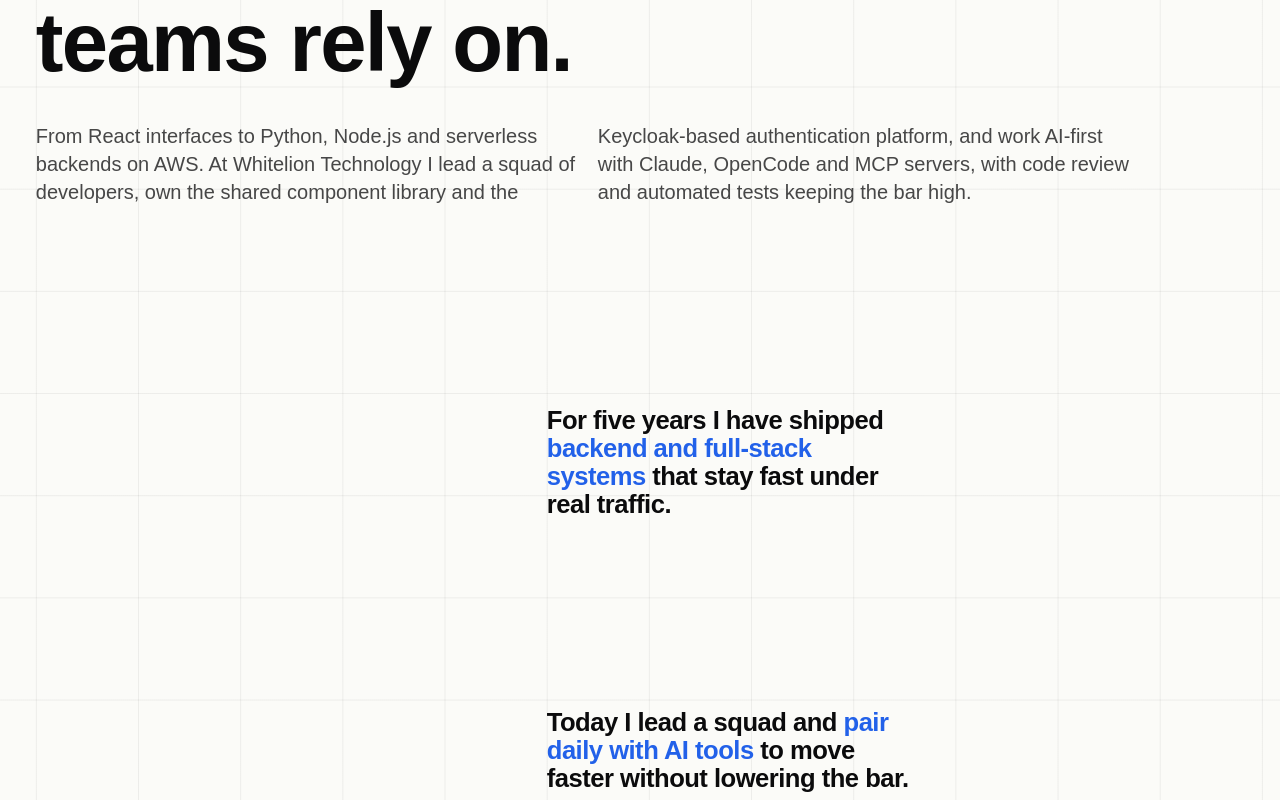
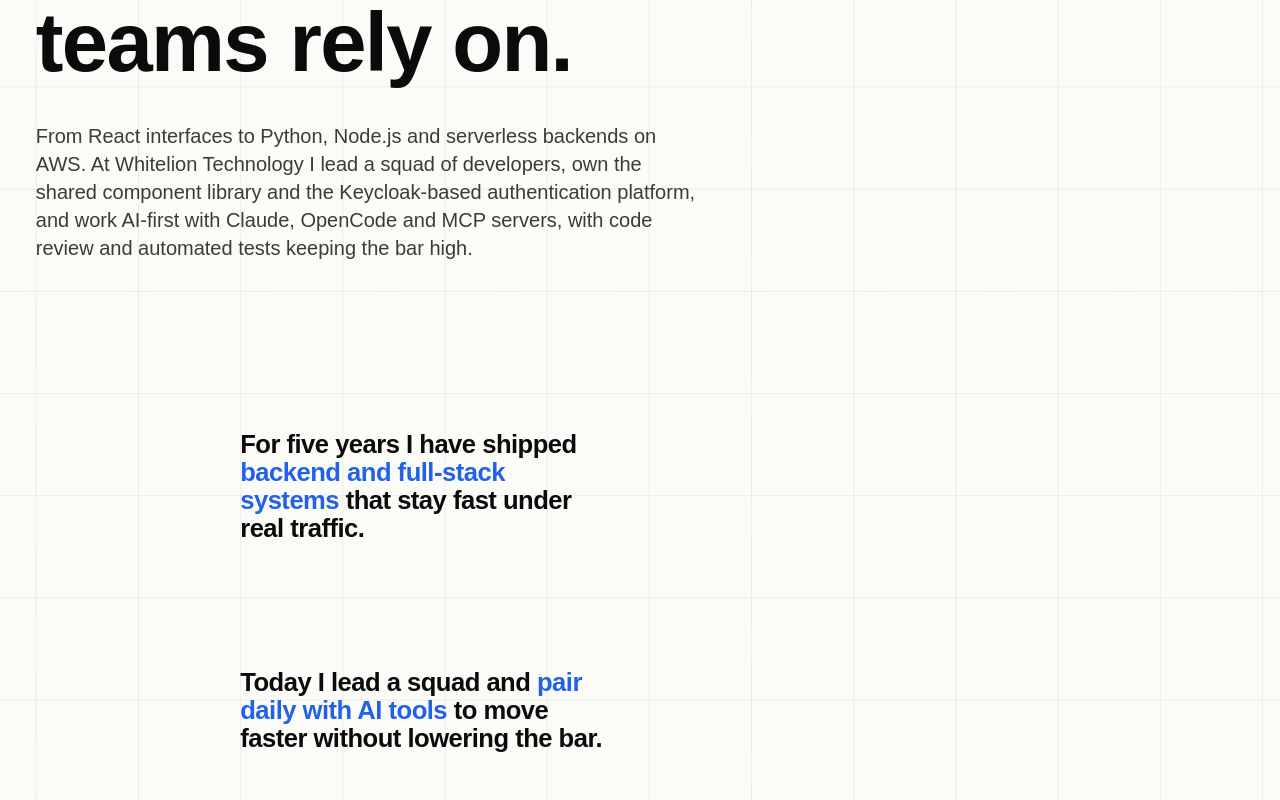
Before and after one commit to wpilares/willpilares, a React (Vite) app: page / in a window 1280 px wide. Shown: the part 1020-1820 px from the top of the page. Built offline with nearby package versions, Linux system fonts and the light colour scheme; a web font is replaced by a local one.

Commit message:
fix(layout): cap content width on wide screens, tighten about layout and scale mascot

```diff
--- a/src/components/chapter/BubbleLine.tsx
+++ b/src/components/chapter/BubbleLine.tsx
@@ -4,6 +4,7 @@ import { Trans } from 'react-i18next'
 export interface BubbleLineProps {
   i18nKey: string
   accentClassName?: string
+  minHeightClassName?: string
 }
 
 const revealClasses = (prefersReducedMotion: boolean, isVisible: boolean) => {
@@ -11,12 +12,16 @@ const revealClasses = (prefersReducedMotion: boolean, isVisible: boolean) => {
   return isVisible ? 'reveal reveal-visible' : 'reveal'
 }
 
-export const BubbleLine = ({ i18nKey, accentClassName = 'text-blue' }: BubbleLineProps) => {
+export const BubbleLine = ({
+  i18nKey,
+  accentClassName = 'text-blue',
+  minHeightClassName = 'min-h-[36svh]',
+}: BubbleLineProps) => {
   const prefersReducedMotion = usePrefersReducedMotion()
   const [ref, isVisible] = useIntersectionObserver<HTMLParagraphElement>({ threshold: 0.4 })
 
   return (
-    <div className="flex min-h-[36svh] items-center">
+    <div className={`flex items-center ${minHeightClassName}`}>
       <p
         ref={ref}
         className={`bubble-line max-w-[26ch] ${revealClasses(prefersReducedMotion, isVisible)}`}
--- a/src/components/header/Header.tsx
+++ b/src/components/header/Header.tsx
@@ -16,7 +16,7 @@ export const Header = () => {
 
   return (
     <header className="absolute left-0 right-0 top-0 z-50 py-5 text-paper">
-      <div className="flex items-center justify-between gap-2 px-[var(--margin)] md:gap-3">
+      <div className="flex items-center justify-between gap-2 px-[var(--inline-inset)] md:gap-3">
         <a
           href="#home"
           className="whitespace-nowrap font-display text-base font-semibold tracking-[-0.02em] md:text-lg"
--- a/src/content/aboutMe/AboutMe.tsx
+++ b/src/content/aboutMe/AboutMe.tsx
@@ -38,17 +38,17 @@ export const AboutMe = () => {
       <div className="grid-page gap-y-20 py-[18svh] md:gap-y-28">
         <div
           ref={headlineRef}
-          className={`reveal col-span-full md:col-span-11 ${headlineVisible ? 'reveal-visible' : ''}`}
+          className={`reveal col-span-full grid grid-cols-subgrid gap-y-10 ${headlineVisible ? 'reveal-visible' : ''}`}
         >
-          <h2 className="display-headline">{t('about.statement')}</h2>
-          <p className="mt-10 text-lg leading-relaxed text-ink/75 md:columns-2 md:gap-[var(--gutter)] md:text-xl">
+          <h2 className="display-headline col-span-full md:col-span-11">{t('about.statement')}</h2>
+          <p className="col-span-full max-w-[60ch] text-lg leading-relaxed text-ink/80 md:col-span-8 md:text-xl">
             {t('about.description')}
           </p>
         </div>
 
-        <div className="col-span-full flex flex-col md:col-start-6 md:col-end-13">
-          <BubbleLine i18nKey="about.lines.one" />
-          <BubbleLine i18nKey="about.lines.two" />
+        <div className="col-span-full flex flex-col md:col-start-3 md:col-span-7">
+          <BubbleLine i18nKey="about.lines.one" minHeightClassName="min-h-[28svh]" />
+          <BubbleLine i18nKey="about.lines.two" minHeightClassName="min-h-[28svh]" />
         </div>
 
         <div
--- a/src/mascot/anchor.ts
+++ b/src/mascot/anchor.ts
@@ -13,6 +13,7 @@ export type AnchorInput = {
   readonly spriteWidth: number
   readonly spriteHeight: number
   readonly margin: number
+  readonly inlineInset?: number
 }
 
 export type Anchor = {
@@ -39,9 +40,10 @@ export const resolveAnchor = ({
   spriteWidth,
   spriteHeight,
   margin,
+  inlineInset = margin,
 }: AnchorInput): Anchor => {
   const bottom = viewport.height - margin - spriteHeight
-  const rightEdge = viewport.width - margin - spriteWidth
+  const rightEdge = viewport.width - inlineInset - spriteWidth
   const centre = (viewport.width - spriteWidth) / 2
 
   switch (side) {
@@ -49,7 +51,7 @@ export const resolveAnchor = ({
     case 'outro':
       return { x: clampToCanvas(centre), y: clampToCanvas(bottom), facing: 'right' }
     case 'left':
-      return { x: clampToCanvas(margin), y: clampToCanvas(bottom), facing: 'right' }
+      return { x: clampToCanvas(inlineInset), y: clampToCanvas(bottom), facing: 'right' }
     case 'right':
       return { x: clampToCanvas(rightEdge), y: clampToCanvas(bottom), facing: 'left' }
     case 'badge':
--- a/src/mascot/react/Mascot.tsx
+++ b/src/mascot/react/Mascot.tsx
@@ -10,6 +10,7 @@ type MascotMetrics = {
 }
 
 const SCALE_BREAKPOINTS = [
+  { query: '(min-width: 1920px)', scale: 5 },
   { query: '(min-width: 1024px)', scale: 4 },
   { query: '(min-width: 480px)', scale: 3 },
 ] as const
--- a/src/mascot/react/useMascot.ts
+++ b/src/mascot/react/useMascot.ts
@@ -79,6 +79,7 @@ const HOLD_MS = 250
 const IDLE_TIMEOUT_MS = 20_000
 const QUIP_DURATION_MS = 3200
 const OVERRIDE_DURATION_MS = 1600
+const CONTENT_MAX_WIDTH = 1600
 const SECTION_THRESHOLDS = [0, 0.25, 0.5, 0.75, 1]
 const ACTIVITY_EVENTS = ['scroll', 'pointermove', 'pointerdown', 'keydown'] as const
 
@@ -97,14 +98,20 @@ export const walkSpeed = (distance: number): number =>
 const remainingDistance = (from: Point, to: Point): number =>
   Math.max(Math.abs(to.x - from.x), Math.abs(to.y - from.y))
 
-const resolveSideAnchor = (side: MascotSide, scale: number, margin: number) =>
-  resolveAnchor({
+const resolveInlineInset = (viewport: Viewport, margin: number): number =>
+  Math.max(margin, (viewport.width - CONTENT_MAX_WIDTH) / 2 + margin)
+
+const resolveSideAnchor = (side: MascotSide, scale: number, margin: number) => {
+  const viewport = readViewport()
+  return resolveAnchor({
     side,
-    viewport: readViewport(),
+    viewport,
     spriteWidth: SPRITE_WIDTH * scale,
     spriteHeight: SPRITE_HEIGHT * scale,
     margin,
+    inlineInset: resolveInlineInset(viewport, margin),
   })
+}
 
 const resolveHeroPosition = (scale: number, margin: number): Point => {
   const anchor = resolveSideAnchor('hero', scale, margin)
--- a/src/styles/globals.css
+++ b/src/styles/globals.css
@@ -10,7 +10,12 @@
     --margin: clamp(1.25rem, 2.8vw, 3rem);
     --gutter: clamp(0.75rem, 1.4vw, 1.5rem);
     --cols: 4;
-    --column: calc((100vw - 2 * var(--margin) - (var(--cols) - 1) * var(--gutter)) / var(--cols));
+    --content-max: 1600px;
+    --inline-inset: max(var(--margin), calc((100vw - var(--content-max)) / 2));
+    --column: calc(
+      (min(100vw, var(--content-max)) - 2 * var(--margin) - (var(--cols) - 1) * var(--gutter)) /
+      var(--cols)
+    );
   }
 
   @media (min-width: 768px) {
@@ -64,7 +69,7 @@
     display: grid;
     grid-template-columns: repeat(var(--cols), minmax(0, 1fr));
     column-gap: var(--gutter);
-    padding-inline: var(--margin);
+    padding-inline: var(--inline-inset);
   }
 
   .bg-grid {
```
Also changed, not shown: 1 other file (tests, documents, lock files or other folders).
